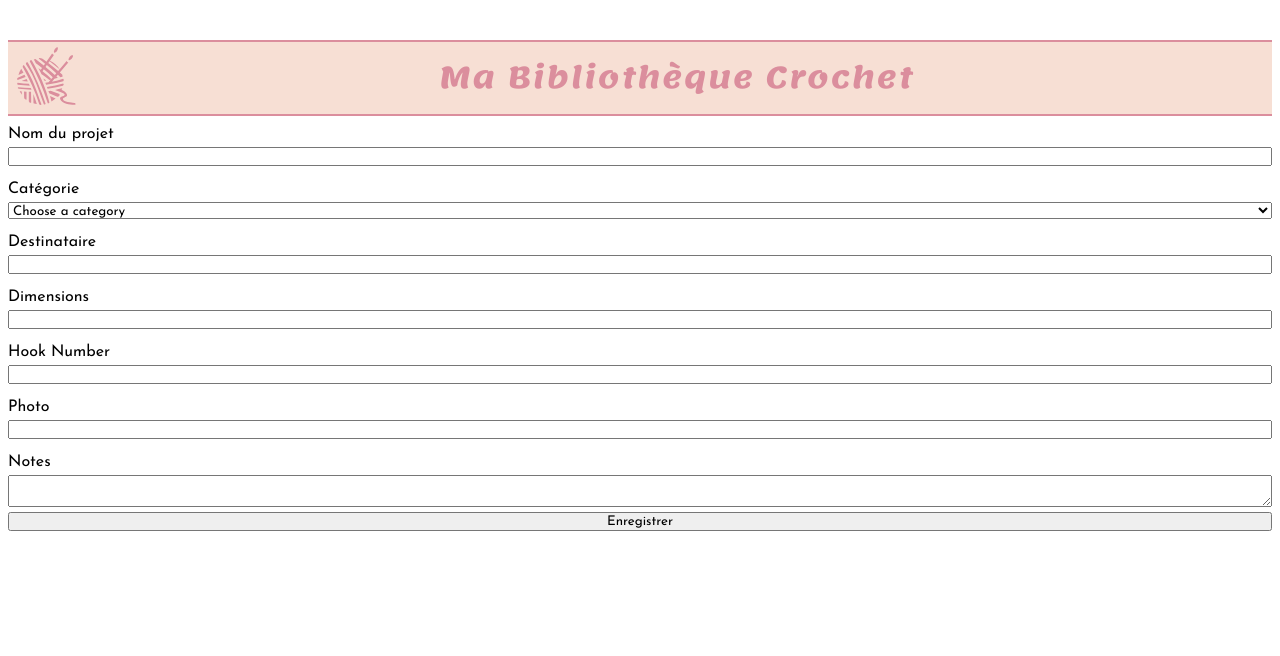
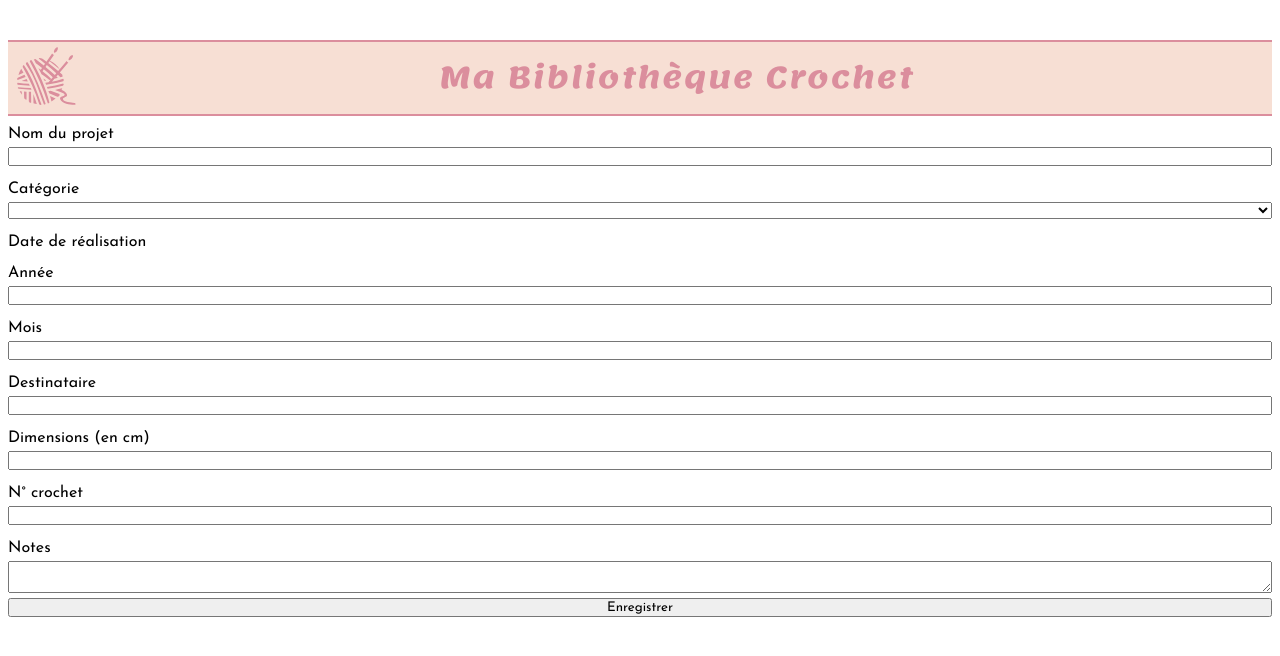
Before and after one commit to chloethoma/crochet_library, a SvelteKit app in the folder front/: page /add_project in a window 1280 px wide. Shown: the top 656 px of the page. Built offline with nearby package versions, Linux system fonts and the light colour scheme; a web font is replaced by a local one.

Commit message:
form new project in progress

```diff
--- a/front/src/routes/+layout.svelte
+++ b/front/src/routes/+layout.svelte
@@ -38,7 +38,6 @@
 		</svg>
 	</div>
 
-
 	<h1>Ma Bibliothèque Crochet</h1>
 
 	<div class="right-content">
@@ -51,7 +50,6 @@
 </header>
 
 <Menu bind:open />
-
 <slot />
 
 <style>
--- a/front/src/routes/add_project/+page.svelte
+++ b/front/src/routes/add_project/+page.svelte
@@ -1,38 +1,172 @@
 <script>
+    import {Fileupload} from 'flowbite-svelte';
+
+    let showNewPattern = false;
+    const displayFormNewPattern = () => {
+        showNewPattern = !showNewPattern
+    }
+
+    let selectedCategories = ['Amigurumi', 'Accessoire', 'Enfant', 'Maison', 'Vêtement']
+
+    let name = '';
+    let category = '';
+    let customer = '';
+    let size = '';
+    let hookNumber = '';
+    let notes = '';
+    let photo = null;
+    let year = '';
+    let month = '';
+    let pattern = [];
+    let wool = [];
+
+    const addPattern = () => {
+      pattern.push({
+        name: '',
+        source: '',
+        link: null
+      });
+    }
+
+    const addWool = () => {
+      wool.push({
+        brand: '',
+        name: '',
+        grammage: '',
+        color: '',
+        material: '',
+        price: ''
+      });
+    }
+
+    const handleSubmit = () => {
+      const formData = {
+        name,
+        category,
+        customer,
+        size,
+        hook_number: parseInt(hookNumber),
+        notes,
+        photo,
+        year,
+        month,
+        pattern,
+        wool
+      };
+      console.log(formData);
+      // Ici, vous pouvez envoyer formData à votre serveur ou le traiter comme nécessaire
+      // fetch to 'http://localhost:3000/api/new_project' ou 'https://crochet-library-7cv7.vercel.app/api/new_project'
+    }
 
 </script>
 
-<form action='http://localhost:3000/api/new_project' method="post">
+<form on:submit|preventDefault={handleSubmit}>
     <label for="name">Nom du projet</label>
-    <input type="text" id="name" name="name">
+    <input type="text" id="name" bind:value={name} required>
 
     <label for="category">Catégorie</label>
-    <select id="category" name="category">
-        <option value="">Choose a category</option>
-        <option value="amigurumi">Amigurumi</option>
-        <option value="accessory">Accessoire</option>
-        <option value="child">Enfant</option>
-        <option value="home">Maison</option>
-        <option value="clothe">Vêtement</option>
+    <select id="category" bind:value={category}>
+        {#each selectedCategories as selectedCategory}
+            <option value={selectedCategory}>{selectedCategory}</option>
+        {/each}
     </select>
 
+    <label for="date">Date de réalisation</label>
+    <label for="year">Année</label>
+    <input type="text" id="year" bind:value={year} required>
+    <label for="month">Mois</label>
+    <input type="text" id="month" bind:value={month} required>
+
     <label for="customer">Destinataire</label>
-    <input type="text" id="customer" name="customer">
+    <input type="text" id="customer" bind:value={customer}>
 
-    <label for="customer">Dimensions</label>
-    <input type="text" id="dimension" name="dimension">
+    <label for="size">Dimensions (en cm)</label>
+    <input type="text" id="size" bind:value={size}>
 
-    <label for="hook_number">Hook Number</label>
-    <input type="text" id="hook_number" name="hook_number">
+    <label for="hook_number">N° crochet</label>
+    <input type="text" id="hook_number" bind:value={hookNumber}>
 
-    <label for="photo">Photo</label>
-    <input type="text" id="photo" name="photo">
+    <!-- <label for="photo">Photo</label>
+    <Fileupload></Fileupload> -->
+    <!-- <input type="text" id="photo" name="photo"> -->
 
     <label for="notes">Notes</label>
-    <textarea id="notes" name="notes"></textarea>
+    <textarea id="notes" bind:value={notes} required></textarea>
+
+    <!-- <button on:click={displayFormNewPattern}>Ajouter pattern</button> -->
+    <!-- <label></label> -->
 
     <button type="submit">Enregistrer</button>
 </form>
+
+
+  <!-- <form on:submit|preventDefault={handleSubmit}>
+    <label for="name">Name:</label>
+    <input type="text" id="name" bind:value={name} required />
+
+    <label for="category">Category:</label>
+    <input type="text" id="category" bind:value={category} required />
+
+    <label for="customer">Customer:</label>
+    <input type="text" id="customer" bind:value={customer} required />
+
+    <label for="size">Size:</label>
+    <input type="text" id="size" bind:value={size} required />
+
+    <label for="hook_number">Hook Number:</label>
+    <input type="number" id="hook_number" bind:value={hookNumber} required />
+
+    <label for="notes">Notes:</label>
+    <textarea id="notes" bind:value={notes}></textarea>
+
+    <label for="photo">Photo:</label>
+    <input type="file" id="photo" bind:files={photo} />
+
+    <label for="year">Year:</label>
+    <input type="text" id="year" bind:value={year} required />
+
+    <label for="month">Month:</label>
+    <input type="text" id="month" bind:value={month} required />
+
+    <button type="button" on:click={addPattern}>Add Pattern</button>
+    {#each pattern as p, i}
+      <div>
+        <label for={`pattern_name_${i}`}>Pattern Name:</label>
+        <input type="text" id={`pattern_name_${i}`} bind:value={p.name} required />
+
+        <label for={`pattern_source_${i}`}>Source:</label>
+        <input type="text" id={`pattern_source_${i}`} bind:value={p.source} required />
+
+        <label for={`pattern_link_${i}`}>Link:</label>
+        <input type="url" id={`pattern_link_${i}`} bind:value={p.link} />
+      </div>
+    {/each}
+
+    <button type="button" on:click={addWool}>Add Wool</button>
+    {#each wool as w, i}
+      <div>
+        <label for={`wool_brand_${i}`}>Brand:</label>
+        <input type="text" id={`wool_brand_${i}`} bind:value={w.brand} required />
+
+        <label for={`wool_name_${i}`}>Name:</label>
+        <input type="text" id={`wool_name_${i}`} bind:value={w.name} required />
+
+        <label for={`wool_grammage_${i}`}>Grammage:</label>
+        <input type="number" id={`wool_grammage_${i}`} bind:value={w.grammage} required />
+
+        <label for={`wool_color_${i}`}>Color:</label>
+        <input type="text" id={`wool_color_${i}`} bind:value={w.color} required />
+
+        <label for={`wool_material_${i}`}>Material:</label>
+        <input type="text" id={`wool_material_${i}`} bind:value={w.material} required />
+
+        <label for={`wool_price_${i}`}>Price:</label>
+        <input type="number" id={`wool_price_${i}`} bind:value={w.price} required />
+      </div>
+    {/each}
+
+    <button type="submit">Submit</button>
+  </form> -->
 
 <style>
     form {
--- a/front/src/routes/item_container.svelte
+++ b/front/src/routes/item_container.svelte
@@ -13,7 +13,9 @@
 	</div>
 {:catch error}
 	<p>Something wrong...</p>
+	{@debug error}
 {/await}
+
 
 <style>
 	.itemContainer {
--- a/front/src/routes/item_infos/[slug]/item_page.svelte
+++ b/front/src/routes/item_infos/[slug]/item_page.svelte
@@ -1,7 +1,7 @@
   <script>
 	import { getPhotoFromCloudinary } from '../../data.js';
 	import Icon from '../../../assets/img/wool_icon.svelte';
-	import { stringify } from 'postcss';
+	// import { stringify } from 'postcss';
 
 	export let item;
 
```
